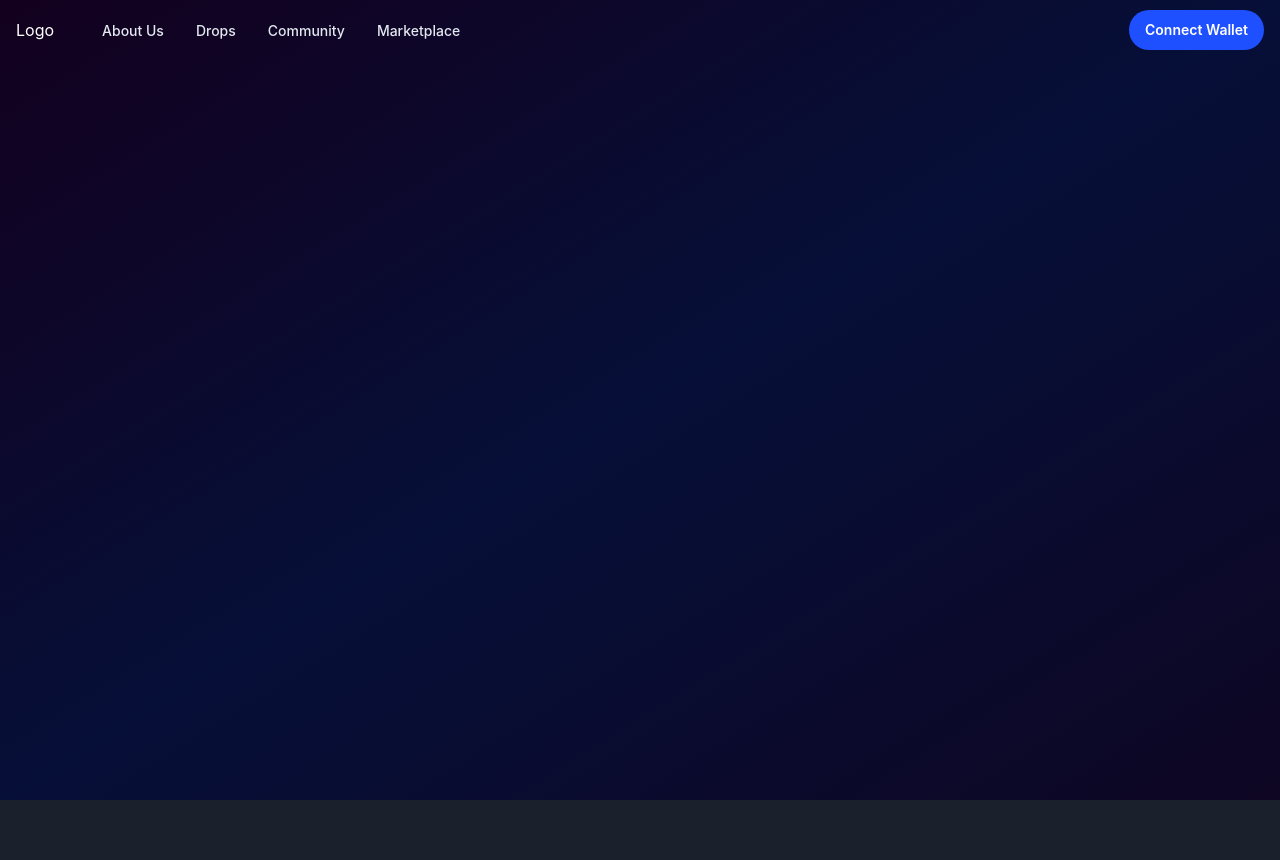
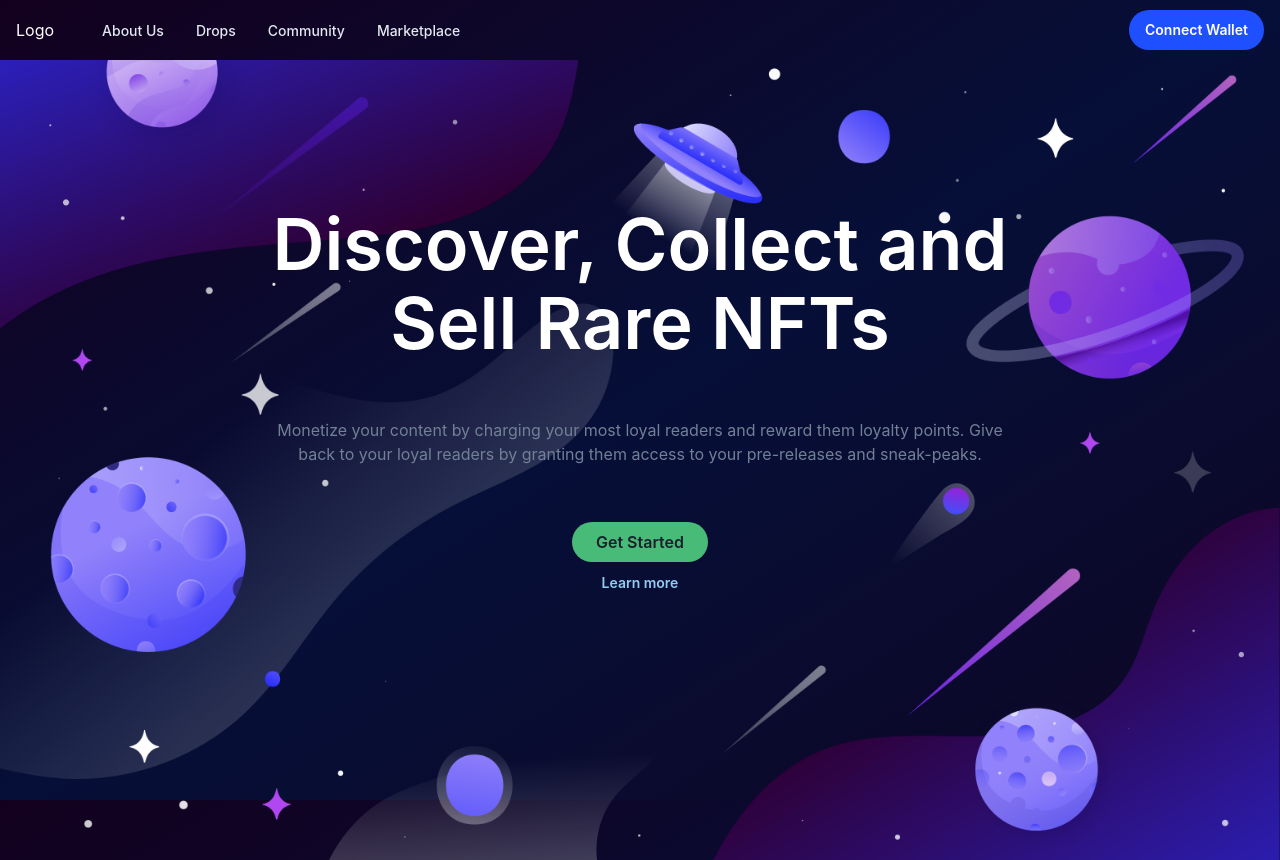
Before and after one commit to mrigankdoshy/astronutz, a React (Vite) app: page / in a window 1280 px wide. Before the commit the page ends 800 px from the top, so only its background shows below. Built offline with nearby package versions, Linux system fonts and the light colour scheme.

Commit message:
Background image test

```diff
--- a/src/App.tsx
+++ b/src/App.tsx
@@ -1,10 +1,12 @@
 import { Box } from '@chakra-ui/react';
 import NavBar from './components/navigation/NavBar';
+import HomePage from './pages/HomePage';
 
 function App(): JSX.Element {
   return (
     <Box h="calc(100vh)">
       <NavBar />
+      <HomePage />
     </Box>
   );
 }
--- /dev/null
+++ b/src/pages/Hero.tsx
@@ -0,0 +1,59 @@
+/* eslint-disable global-require */
+import { Box, Button, Container, Heading, Stack, Text } from '@chakra-ui/react';
+import BackgroundImage from '../assets/hero.png';
+
+export default function Hero() {
+  return (
+    <Box
+      backgroundImage={`url(${BackgroundImage})`}
+      backgroundPosition="center"
+      backgroundRepeat="no-repeat"
+      backgroundSize="cover"
+      height="calc(100vh)"
+    >
+      <Container maxW="3xl">
+        <Stack
+          as={Box}
+          textAlign="center"
+          spacing={{ base: 8, md: 14 }}
+          py={{ base: 20, md: 36 }}
+        >
+          <Heading
+            fontWeight={600}
+            fontSize={{ base: '2xl', sm: '4xl', md: '7xl' }}
+            lineHeight="110%"
+          >
+            Discover, Collect and Sell Rare NFTs <br />
+          </Heading>
+          <Text color="gray.500">
+            Monetize your content by charging your most loyal readers and reward
+            them loyalty points. Give back to your loyal readers by granting
+            them access to your pre-releases and sneak-peaks.
+          </Text>
+          <Stack
+            direction="column"
+            spacing={3}
+            align="center"
+            alignSelf="center"
+            position="relative"
+          >
+            <Button
+              colorScheme="green"
+              bg="green.400"
+              rounded="full"
+              px={6}
+              _hover={{
+                bg: 'green.500',
+              }}
+            >
+              Get Started
+            </Button>
+            <Button variant="link" colorScheme="blue" size="sm">
+              Learn more
+            </Button>
+          </Stack>
+        </Stack>
+      </Container>
+    </Box>
+  );
+}
--- /dev/null
+++ b/src/pages/HomePage.tsx
@@ -0,0 +1,10 @@
+import { Box } from '@chakra-ui/react';
+import Hero from './Hero';
+
+export default function HomePage() {
+  return (
+    <Box>
+      <Hero />
+    </Box>
+  );
+}
```
Also changed, not shown: src/assets/hero.png (added).
